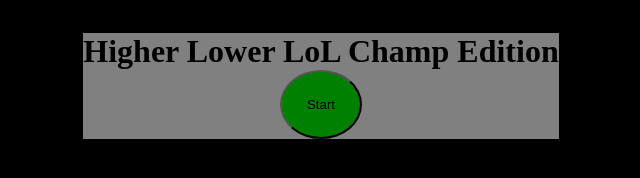
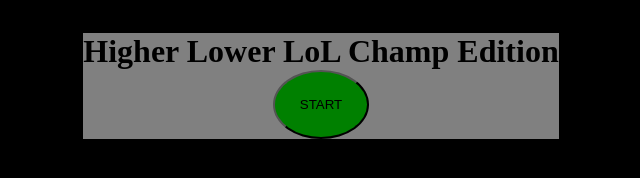
Before and after one commit to DigitalWatergun/higher-lower-lol-champ-web, a React (Create React App) app: page / in a window 1280 px wide. Shown: the part 314-492 px from the top of the page, without its empty margins (319-959 px from the left). Built offline with nearby package versions, Linux system fonts and the light colour scheme; no server answers.

Commit message:
Add PlayAgain button

```diff
--- a/src/App.js
+++ b/src/App.js
@@ -3,6 +3,7 @@
 import { getChampionData } from "./api/api";
 import { ChampBoard } from "./components/ChampBoard";
 import { StartButton } from "./components/StartButton";
+import { GameOver } from "./components/GameOver";
 
 const MainContainer = styled.div`
     background-color: gray;
@@ -50,7 +51,7 @@
 
     const endGame = (currentScore) => {
         setGameState("end");
-        setDisplay(<div>Game Over. Score: {currentScore}</div>)
+        setDisplay(<GameOver score={currentScore} start={startGame} />)
     }
 
     useEffect(() => {
@@ -233,7 +234,7 @@
         <PageContainer>
             <MainContainer>
                 <h1>Higher Lower LoL Champ Edition</h1>
-                {gameState === "start" ? <StartButton start={startGame} /> : <div>{display}</div>}
+                {gameState === "start" ? <StartButton start={startGame} message="START"/> : <div>{display}</div>}
             </MainContainer>
         </PageContainer>
 
--- /dev/null
+++ b/src/components/GameOver.jsx
@@ -0,0 +1,18 @@
+import React from "react";
+import styled from "styled-components";
+import { StartButton } from "./StartButton";
+
+const GameOverContainer = styled.div`
+    display: flex;
+    flex-direction: column;
+    align-items: center
+`
+
+export const GameOver = (props) => {
+    const {score, start} = props
+
+    return (<GameOverContainer>
+        Game Over. Score: {score}
+        <StartButton start={start} message="PLAY AGAIN" />
+    </GameOverContainer>)
+}
--- a/src/components/StartButton.jsx
+++ b/src/components/StartButton.jsx
@@ -8,8 +8,7 @@
 `
 
 export const StartButton = (props) => {
-    const { start } = props;
+    const { start, message } = props;
 
-    return (<Button onClick={start}>Start
-    </Button> )
+    return (<Button onClick={start}>{message}</Button>)
 }
```
